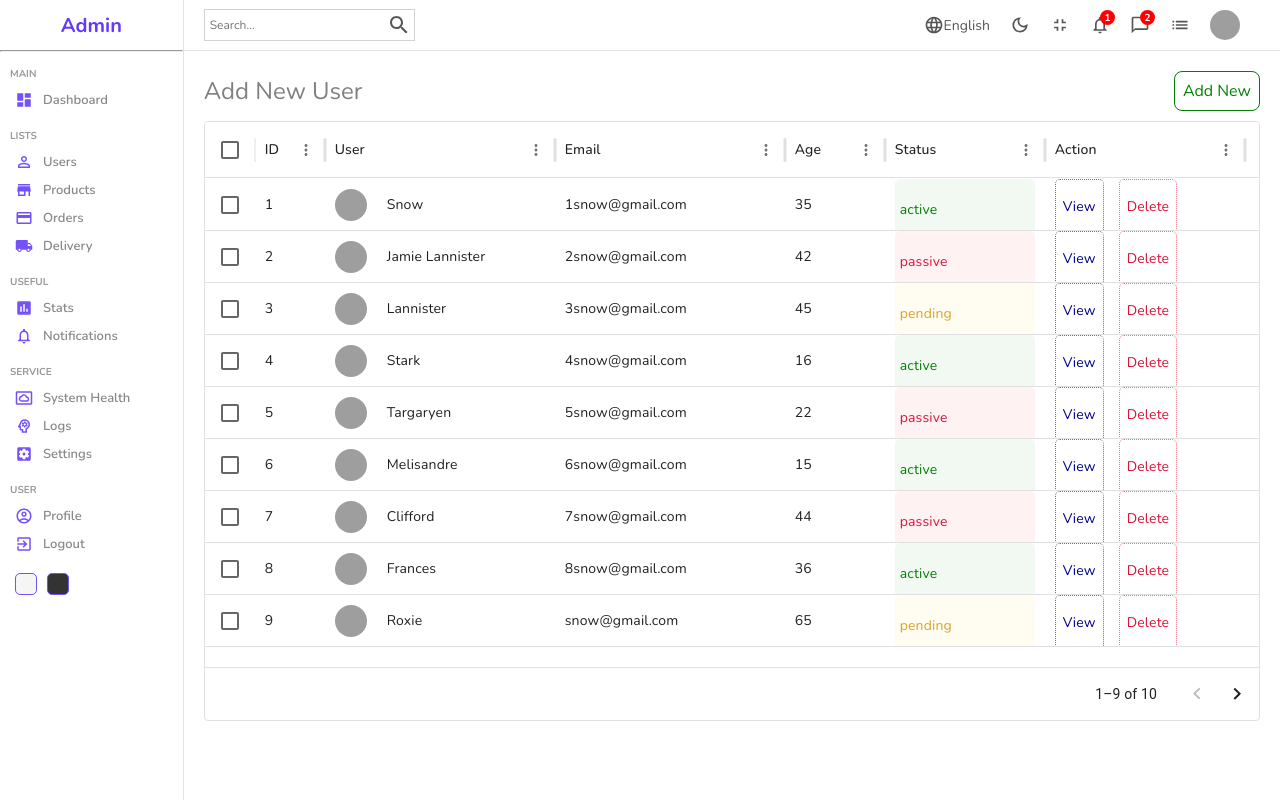
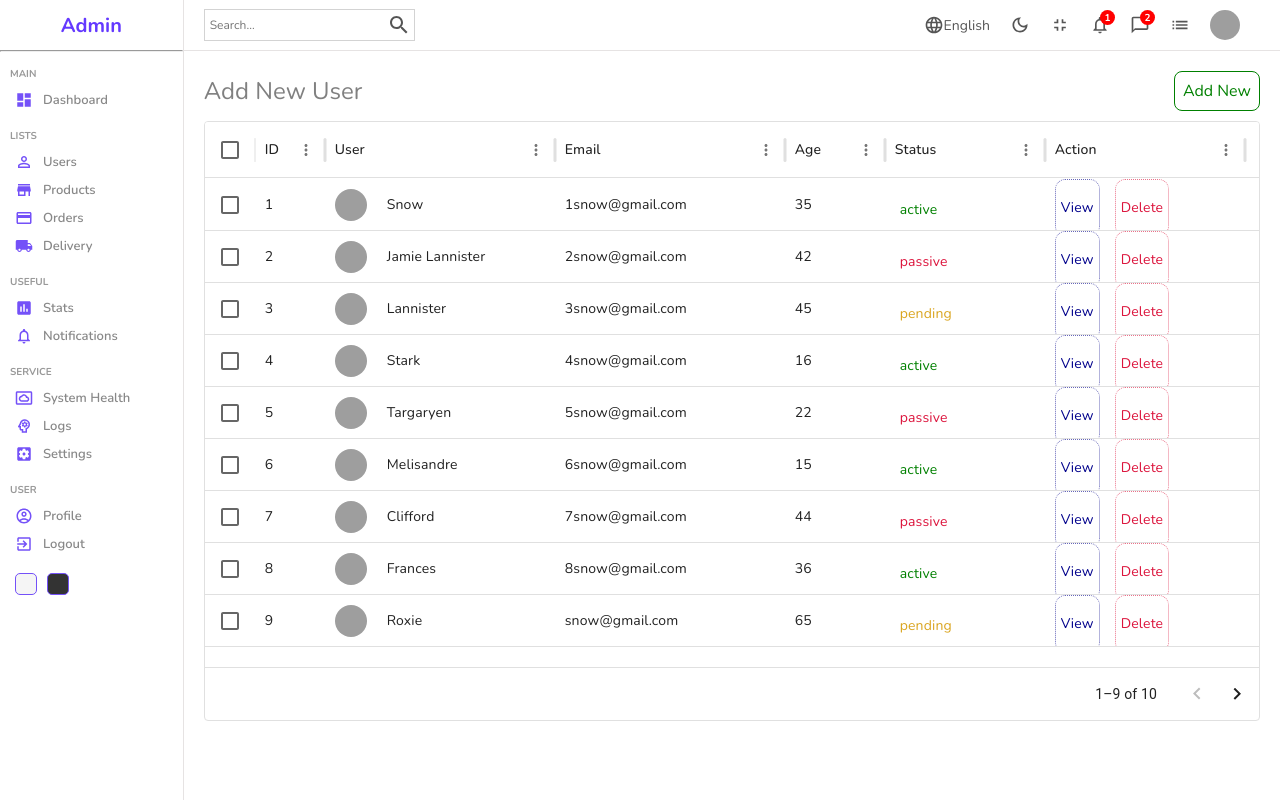
Before and after one commit to MohammadAhmad27/AdminDashboard-React, a React (Create React App) app: page /users in a window 1280 px wide. Built offline with nearby package versions, Linux system fonts and the light colour scheme; grey boxes are pictures that could not be loaded.

Commit message:
Updated DataTable component to use state for data, added delete functionality, and made styling changes to datatable and navbar components

```diff
--- a/src/components/datatable/DataTable.jsx
+++ b/src/components/datatable/DataTable.jsx
@@ -2,12 +2,20 @@ import "./datatable.scss"
 import * as React from 'react';
 import { DataGrid } from '@mui/x-data-grid';
 import { userColumns, userRows } from "../../datatablesource";
+import { useState } from "react";
 import { Link } from "react-router-dom";
 
 
 const paginationModel = { page: 0, pageSize: 9 };
 
 export default function DataTable() {
+  const [data, setData] = useState(userRows);
+
+  const handleDelete = (id) => {
+    const newRows = data.filter((row) => row.id !== id);
+    setData(newRows);
+  }
+
   const actionColumn = [
     {
       field: "action",
@@ -19,7 +27,7 @@ export default function DataTable() {
             <Link to='/users/test' style={{ textDecoration: 'none' }}>
               <div className="viewButton">View</div>
             </Link>
-            <div className="deleteButton">Delete</div>
+            <div className="deleteButton" onClick={() => handleDelete(params.row.id)}>Delete</div>
           </div>
         );
       },
@@ -35,8 +43,8 @@ export default function DataTable() {
         </Link>
       </div>
       <DataGrid
-      className="datagrid"
-        rows={userRows}
+        className="datagrid"
+        rows={data}
         columns={userColumns.concat(actionColumn)}
         initialState={{ pagination: { paginationModel } }}
         pageSizeOptions={[5, 10]}
--- a/src/components/datatable/datatable.scss
+++ b/src/components/datatable/datatable.scss
@@ -38,18 +38,14 @@
 
   .cellWithStatus {
     padding: 5px;
-    border-radius: 5px;
 
     &.active {
-      background-color: rgba(0, 128, 0, 0.05);
       color: green;
     }
     &.pending {
-      background-color: rgba(255, 217, 0, 0.05);
       color: goldenrod;
     }
     &.passive {
-      background-color: rgba(255, 0, 0, 0.05);
       color: crimson;
     }
   }
@@ -60,16 +56,16 @@
     gap: 15px;
 
     .viewButton {
-      padding: 1px 7px;
-      border-radius: 5px;
+      padding: 2px 5px;
+      border-radius: 10px;
       color: darkblue;
       border: 1px dotted rgba(0, 0, 139, 0.596);
       cursor: pointer;
     }
 
     .deleteButton {
-      padding: 1px 7px;
-      border-radius: 5px;
+      padding: 2px 5px;
+      border-radius: 10px;
       color: crimson;
       border: 1px dotted rgba(220, 20, 60, 0.6);
       cursor: pointer;
--- a/src/components/navbar/navbar.scss
+++ b/src/components/navbar/navbar.scss
@@ -42,6 +42,7 @@
 
         .icon {
           font-size: 20px;
+          cursor: pointer;
         }
 
         .avatar {
```
